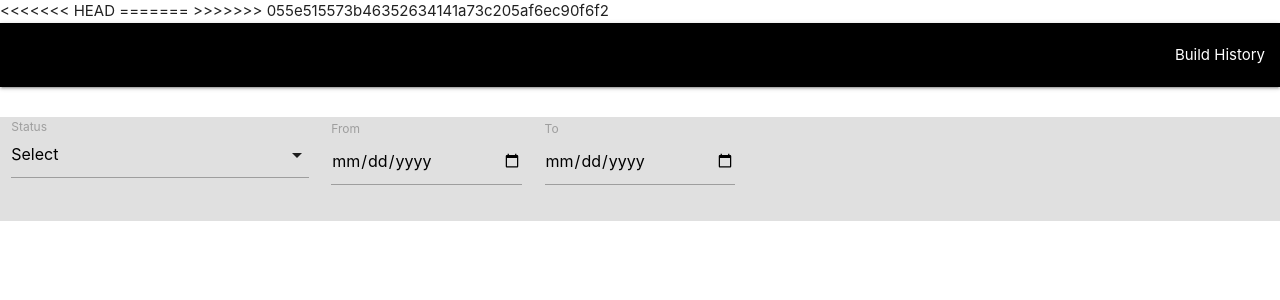
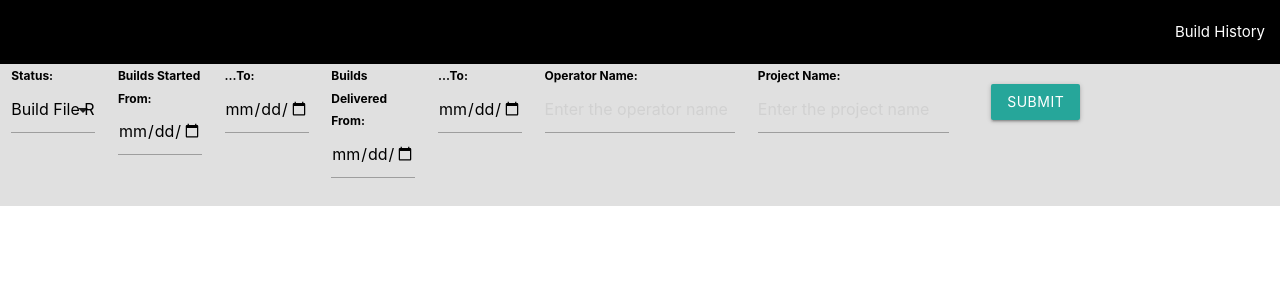
Before and after one commit to Fresh-Prints-of-Bel-Air/print3d-tracker, a React (Create React App) app in the folder client/: page /build-history in a window 1280 px wide. Shown: the top 300 px of the page. Built offline with nearby package versions, Linux system fonts and the light colour scheme.

Commit message:
Added frontend filtering for builds

```diff
--- a/client/public/index.html
+++ b/client/public/index.html
@@ -24,13 +24,7 @@
       work correctly both with client-side routing and a non-root public URL.
       Learn how to configure a non-root public URL by running `npm run build`.
     -->
-<<<<<<< HEAD
-
     <link href="https://fonts.googleapis.com/icon?family=Material+Icons" rel="stylesheet">
-
-=======
-    <link href="https://fonts.googleapis.com/icon?family=Material+Icons" rel="stylesheet">
->>>>>>> 055e515573b46352634141a73c205af6ec90f6f2
     <title>React App</title>
   </head>
   <body>
--- a/client/src/actions/buildActions.js
+++ b/client/src/actions/buildActions.js
@@ -1,4 +1,4 @@
-import axios from './axios';
+import axios from 'axios';
 import {
   GET_BUILDS,
   ADD_BUILD,
@@ -17,6 +17,7 @@ export const getBuilds = (filter) => async (dispatch) => {
     dispatch({
       type: GET_BUILDS,
       payload: res.data});
+    console.log(res.data);
   }
   catch (err) {
     dispatch({
@@ -82,10 +83,8 @@ export const updateBuild = (build) => async (dispatch) => {
   }
 }
 
-export const setLoading = () => {
-  return {
+export const setLoading = () => async(dispatch) => {
     dispatch({
       type: SET_LOADING,
     });
-  };
 };
--- a/client/src/components/layout/Navbar.js
+++ b/client/src/components/layout/Navbar.js
@@ -7,7 +7,7 @@ export const Navbar = ({ user, logout }) => {
   // click event function for Logout link
   const onLogout = () => logout();
   return (
-    <nav style={{ marginBottom: '30px' }} className='black'>
+    <nav className='black'>
       <div className='nav-wrapper'>
         <ul id='nav-mobile' className='right hide-on-med-and-down'>
             { (localStorage.getItem("token") !== null) &&
--- a/client/src/components/pages/BuildHistory.js
+++ b/client/src/components/pages/BuildHistory.js
@@ -1,8 +1,9 @@
 import React, { useEffect, useState, useRef } from 'react';
 import { connect } from 'react-redux';
+import {getBuilds} from '../../actions/buildActions';
 import M from 'materialize-css';
 
-const BuildHistory = ({ builds, ...rest }) => {
+const BuildHistory = ({ build: {builds}, getBuilds }) => {
   useEffect(() => {
     M.AutoInit();
     //pull builds from API with current filter values
@@ -11,19 +12,28 @@ const BuildHistory = ({ builds, ...rest }) => {
   //const statusText = useRef('');
 
   const [userFormData, setUserFormData] = useState({
-    status: '',
-    startDate: new Date().toISOString().split('T')[0],
-    endDate: new Date().toISOString().split('T')[0],
+    status: null,
+    buildFrom: null,
+    buildTo: null,
+    deliveredFrom: null,
+    deliveredTo: null,
+    operator: null,
+    project: null,
   });
-  const { status, startDate, endDate } = userFormData;
+  const { status, buildFrom, buildTo, deliveredFrom, deliveredTo, operator, project } = userFormData;
 
+  const onSubmit = (e) => {
+    e.preventDefault();
+    console.log("onSubmit called");
+    console.log(userFormData);
+    getBuilds(userFormData);
+  }
   const onChange = (e) => {
     setUserFormData({
       ...userFormData,
       [e.target.name]: e.target.value,
     });
-    //const sampleDate = new Date(e.target.value.replace('-', '/'));
-    //console.log(sampleDate);
+    console.log(e.target.value);
   };
   return (
     <div
@@ -31,8 +41,9 @@ const BuildHistory = ({ builds, ...rest }) => {
       style={{ position: 'fixed', width: '100%' }} //keeps filter options displayed on page
     >
       <div className='row'>
-        <div className='input-field col s3'>
-          <select name='status' value={status} onChange={onChange}>
+        <div className='col s1'>
+          <label htmlFor='status' style={{"font-weight": "bold", "color" : "black" }}>Status:</label>
+          <select name='status' onChange={onChange}>
             <option value='' disabled>
               Select
             </option>
@@ -42,30 +53,56 @@ const BuildHistory = ({ builds, ...rest }) => {
             <option value='Build Post-Processed'>Build Post-Processed</option>
             <option value='Build Delivered'>Build Delivered</option>
           </select>
-          <label>Status</label>
+
         </div>
-        <div className='col s2'>
-          <label htmlFor='startDate'>From</label>
+        <div className='col s1'>
+          <label htmlFor='buildFrom' style={{"font-weight": "bold", "color" : "black" }}>Builds Started From: </label>
           <input
-            name='startDate'
-            id='startDate'
+            name='buildFrom'
+            id='buildFrom'
             type='date'
             onChange={onChange}
           />
         </div>
+        <div className='col s1'>
+          <label htmlFor='buildTo' style={{"font-weight": "bold", "color" : "black" }}>...To:</label>
+          <input name='buildTo' id='buildTo' type='date' onChange={onChange} />
+        </div>
+        <div className='col s1'>
+        <label htmlFor='deliveredFrom' style={{"font-weight": "bold", "color" : "black" }}>Builds Delivered From: </label>
+          <input
+            name='deliveredFrom'
+            id='deliveredFrom'
+            type='date'
+            onChange={onChange}
+          />
+        </div>
+        <div className='col s1'>
+          <label htmlFor='deliveredTo' style={{"font-weight": "bold", "color" : "black" }}>...To:</label>
+          <input name='deliveredTo' id='deliveredTo' type='date' onChange={onChange} />
+        </div>
         <div className='col s2'>
-          <label htmlFor='endDate'>To</label>
-          <input name='endDate' id='endDate' type='date' onChange={onChange} />
+            <label htmlFor='operatorName' style={{"font-weight": "bold", "color" : "black" }}>Operator Name:</label>
+            <input name='operator' placeholder="Enter the operator name" type="text" id="operatorName" onChange={onChange}/>
+        </div>
+        <div className='col s2'>
+            <label name='project' htmlFor='projectName' style={{"font-weight": "bold", "color" : "black" }} onChange={onChange}>Project Name:</label>
+            <input placeholder="Enter the project name" type="text" id="projectName" />
+        </div>
+        <div className="col s1">
+        <button style={{'margin': '20px'}} className="btn waves-effect waves-light" type="submit" name="submit" onClick={onSubmit}>Submit
+          <i className="material-icons right">send</i>
+        </button>
         </div>
       </div>
     </div>
   );
 };
 
-export default BuildHistory;
+//export default BuildHistory;
 
-// const mapStateToProps = (state) => {
-//   builds: state.builds;
-// };
+const mapStateToProps = (state) => ({
+  build: state.build
+});
 
-//export default connect(mapStateToProps, { getLogs })(BuildHistory);
+export default connect(mapStateToProps, {getBuilds})(BuildHistory);
```
